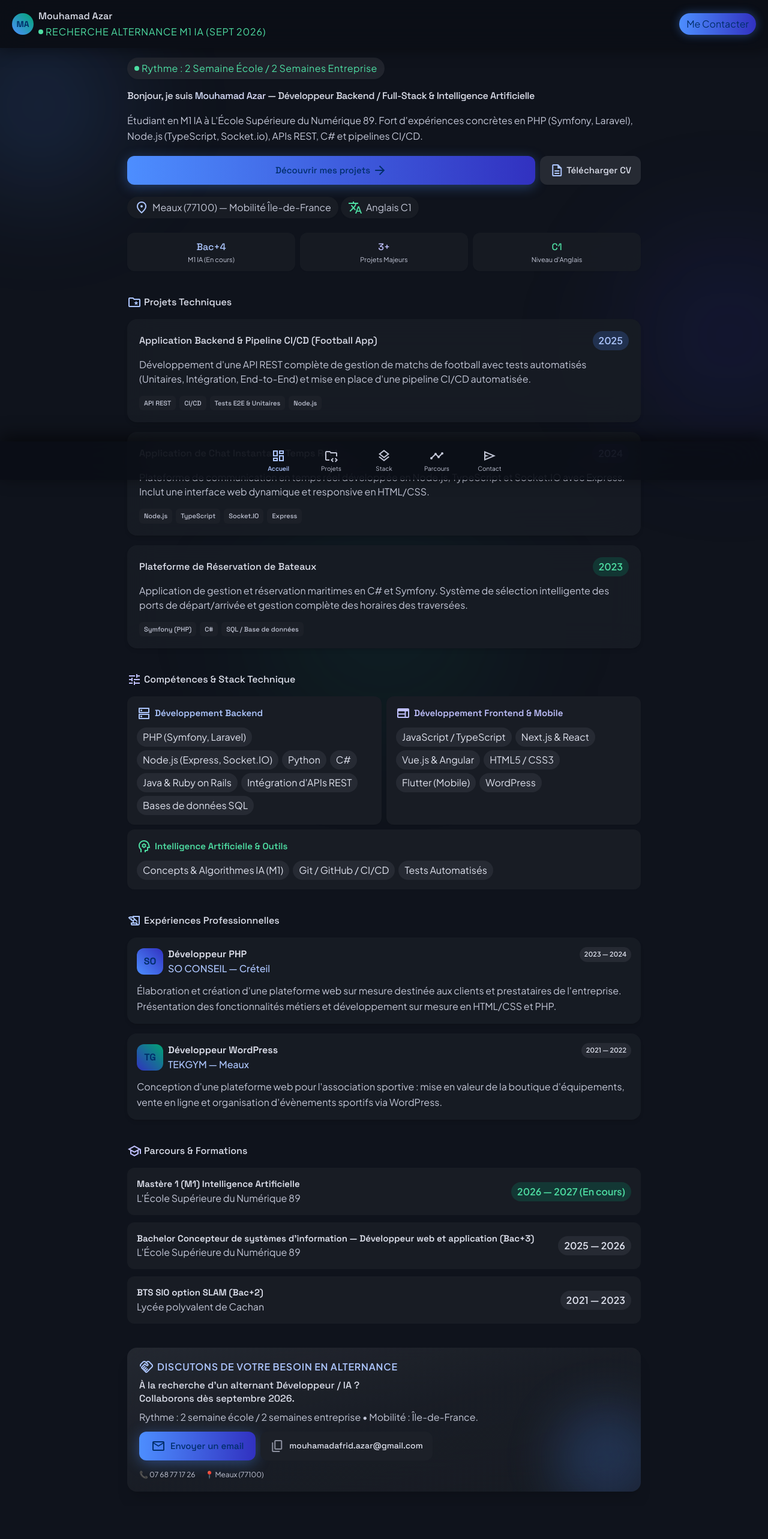
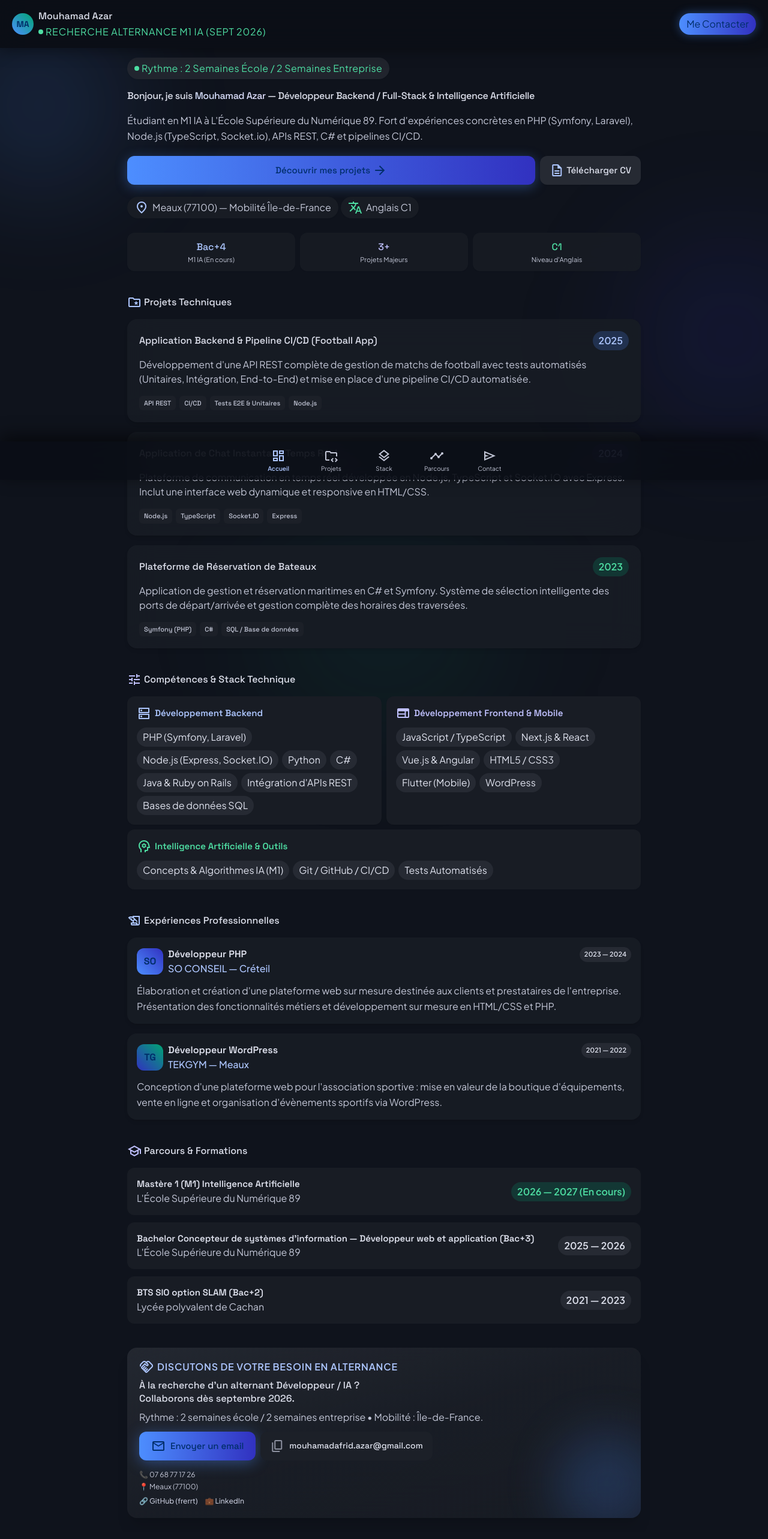
Before and after one commit to frerrt/portfolio-mouhamad-azar, a Next.js app: page / in a window 1280 px wide. Shown: the top 2566 px of the page at 60% size. Built offline with nearby package versions, Linux system fonts and the light colour scheme.

Commit message:
Ajout du CV et mise à jour du portfolio

```diff
--- a/src/app/page.tsx
+++ b/src/app/page.tsx
@@ -6,7 +6,7 @@ export default function Home() {
   const [cvText, setCvText] = useState('Télécharger CV');
   const [emailText, setEmailText] = useState('mouhamadafrid.azar@gmail.com');
 
-const handleDownloadCv = () => {
+  const handleDownloadCv = () => {
     const link = document.createElement('a');
     link.href = '/cv.pdf';
     link.download = 'CV_Mouhamad_Azar_Alternance_IA.pdf';
@@ -14,7 +14,6 @@ const handleDownloadCv = () => {
     link.click();
     document.body.removeChild(link);
 
-    // Animation du bouton
     setCvText('Téléchargé !');
     setTimeout(() => setCvText('Télécharger CV'), 2000);
   };
@@ -76,7 +75,7 @@ const handleDownloadCv = () => {
                   <span className="animate-ping absolute inline-flex h-full w-full rounded-full bg-tertiary opacity-75"></span>
                   <span className="relative inline-flex rounded-full h-2 w-2 bg-tertiary"></span>
                 </span>
-                <span className="font-label-sm text-label-sm text-tertiary tracking-wide">Rythme : 2 Semaine École / 2 Semaines Entreprise</span>
+                <span className="font-label-sm text-label-sm text-tertiary tracking-wide">Rythme : 2 Semaines École / 2 Semaines Entreprise</span>
               </div>
 
               <h1 className="font-headline-lg-mobile text-headline-lg-mobile text-on-surface tracking-tight">
@@ -336,7 +335,7 @@ const handleDownloadCv = () => {
                   À la recherche d'un alternant Développeur / IA ?<br/>Collaborons dès septembre 2026.
                 </h3>
                 <p className="font-body-sm text-body-sm text-on-surface-variant">
-                  Rythme : 2 semaine école / 2 semaines entreprise • Mobilité : Île-de-France.
+                  Rythme : 2 semaines école / 2 semaines entreprise • Mobilité : Île-de-France.
                 </p>
                 <div className="pt-space-xs flex flex-col sm:flex-row gap-space-sm">
                   <a href="mailto:mouhamadafrid.azar@gmail.com" className="inline-flex items-center justify-center gap-2 py-3 px-5 rounded-xl bg-gradient-to-r from-primary-container to-secondary-container text-on-primary font-headline-sm text-[15px] shadow-[0_4px_24px_rgba(77,142,255,0.4)] active:scale-[0.98] transition-transform">
@@ -348,9 +347,17 @@ const handleDownloadCv = () => {
                     <span>{emailText}</span>
                   </button>
                 </div>
-                <div className="pt-2 flex items-center gap-4 text-xs text-on-surface-variant">
+                <div className="pt-2 flex flex-col gap-1 text-xs text-on-surface-variant">
                   <span>📞 07 68 77 17 26</span>
                   <span>📍 Meaux (77100)</span>
+                  <div className="flex items-center gap-3 pt-1">
+                    <a href="https://github.com/frerrt" target="_blank" rel="noopener noreferrer" className="hover:text-primary transition-colors font-medium">
+                      🔗 GitHub (frerrt)
+                    </a>
+                    <a href="https://www.linkedin.com/in/votre-profil" target="_blank" rel="noopener noreferrer" className="hover:text-primary transition-colors font-medium">
+                      💼 LinkedIn
+                    </a>
+                  </div>
                 </div>
               </div>
             </section>
```
Also changed, not shown: 1 other file (tests, documents, lock files or other folders).
